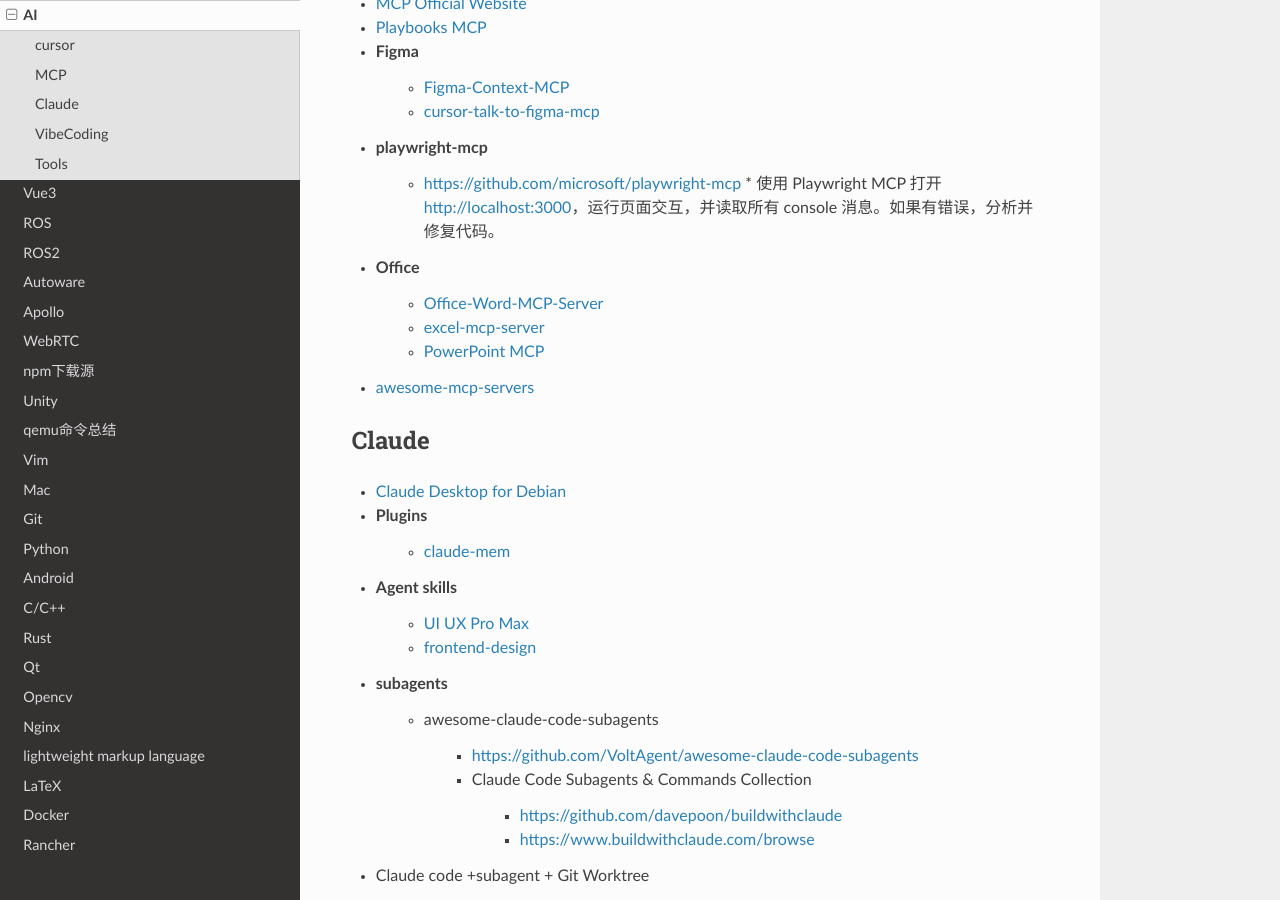
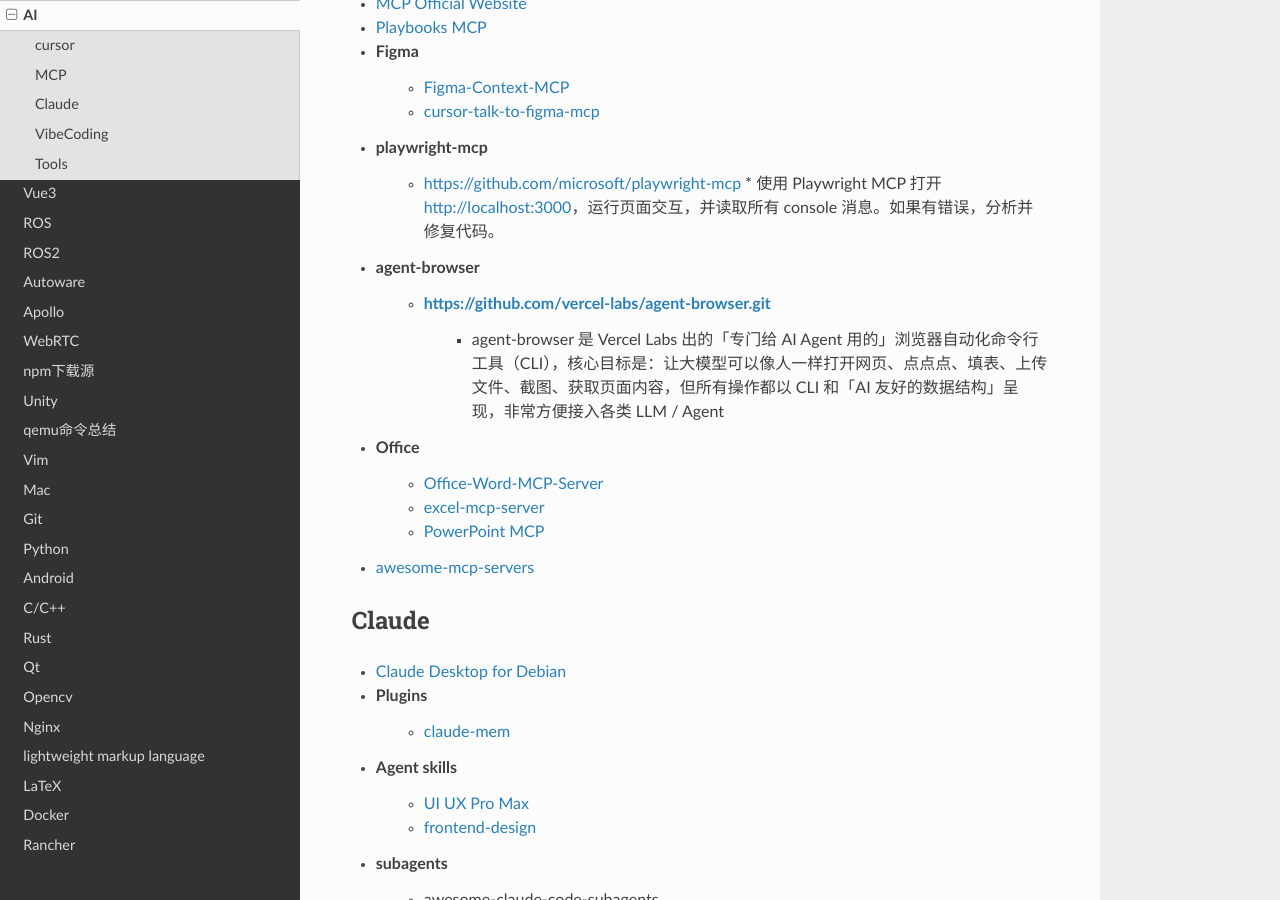
Before and after one commit to my-rds-store/my_space, a Sphinx documentation site: the page built from source/ai/index.rst, in a window 1280 px wide and 900 px high, scrolled down 901 px. Built offline with Sphinx 7.4.7 and the Read the Docs theme 3.1.0, drawn with Linux system fonts in a browser that asks for light colours.

Commit message:
update ..

```diff
--- a/source/ai/index.rst
+++ b/source/ai/index.rst
@@ -56,6 +56,10 @@
 * playwright-mcp
     * https://github.com/microsoft/playwright-mcp
       * 使用 Playwright MCP 打开 http://localhost:3000，运行页面交互，并读取所有 console 消息。如果有错误，分析并修复代码。
+
+* agent-browser
+    * https://github.com/vercel-labs/agent-browser.git
+        * agent-browser 是 Vercel Labs 出的「专门给 AI Agent 用的」浏览器自动化命令行工具（CLI），核心目标是：让大模型可以像人一样打开网页、点点点、填表、上传文件、截图、获取页面内容，但所有操作都以 CLI 和「AI 友好的数据结构」呈现，非常方便接入各类 LLM / Agent
 
 * Office
     * `Office-Word-MCP-Server <https://github.com/GongRzhe/Office-Word-MCP-Server>`_
```
